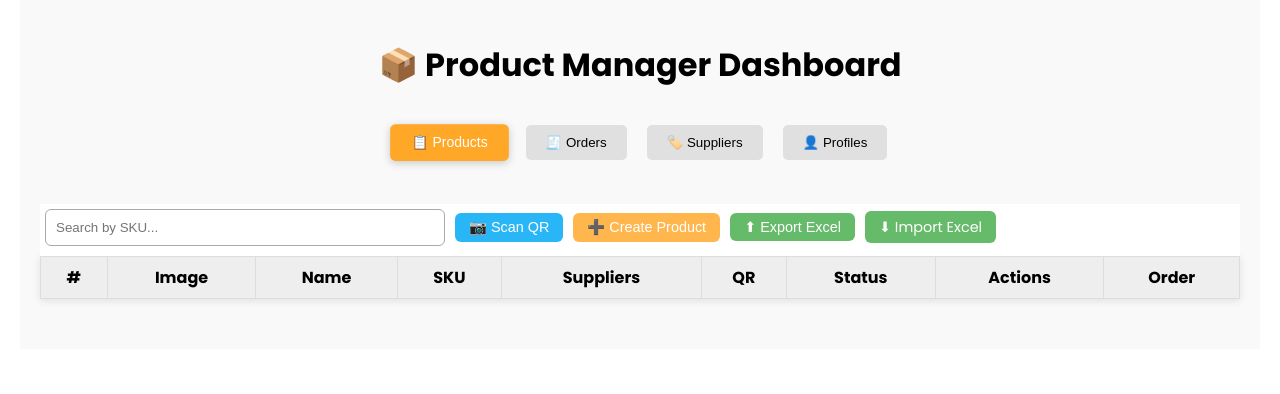
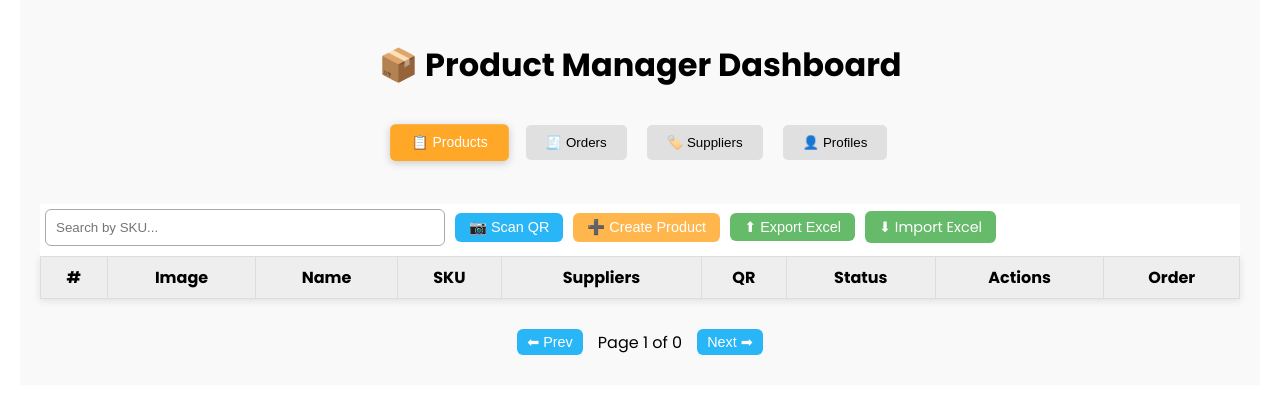
Before and after one commit to nirapadak/fontend_Product_manager_with_LocalStorage, a React (Create React App) app: page / in a window 1280 px wide. Shown: the top 394 px of the page. Built offline with nearby package versions, Linux system fonts and the light colour scheme.

Commit message:
pagination add

```diff
--- a/src/App.js
+++ b/src/App.js
@@ -755,6 +755,19 @@ export default function App() {
   // ============================================================================================
 
 
+  // add pagination add function ====================================
+
+  const [currentPage, setCurrentPage] = useState(1);
+  const itemsPerPage = 50;
+
+  const indexOfLastItem = currentPage * itemsPerPage;
+  const indexOfFirstItem = indexOfLastItem - itemsPerPage;
+  const currentProducts = filtered.slice(indexOfFirstItem, indexOfLastItem);
+
+
+  useEffect(() => {
+    setCurrentPage(1);
+  }, [searchSKU]);
 
 
 
@@ -896,14 +909,10 @@ export default function App() {
                 </tr>
               ) : (
 
-                    filtered.map((p, index) => {
-                      // const supplierData = p.suppliers.map(s => {
-                      //   const found = suppliers.find(sup => sup.id === s.supplierId);
-                      //   return {
-                      //     name: found ? found.name : 'Unknown',
-                      //     price: s.price
-                      //   };
-                      // });
+
+                  currentProducts.map((p, index) => {
+
+
 
                     // const minPrice = Math.min(...supplierData.map(s => s.price));
                     const supplierData = p.suppliers.map(s => {
@@ -912,13 +921,11 @@ export default function App() {
                         name: found ? found.name : 'Unknown',
                         price: parseFloat(s.price)
                       };
-                      });
+                    })
 
                     if (supplierData.length === 0) return <span>No Supplier</span>;
 
                     const minSupplier = supplierData.reduce((min, curr) => curr.price < min.price ? curr : min);
-
-
                     return (
                       <tr key={p.id}>
                         <td><h4>{index + 1}</h4></td>
@@ -1055,12 +1062,202 @@ export default function App() {
                         </td>
 
                       </tr>
-                      );
-                    })
+                    )
+                  }
+
+
+
+  //                   filtered.map((p, index) => {
+  //                     // const supplierData = p.suppliers.map(s => {
+  //                     //   const found = suppliers.find(sup => sup.id === s.supplierId);
+  //                     //   return {
+  //                     //     name: found ? found.name : 'Unknown',
+  //                     //     price: s.price
+  //                     //   };
+  //                     // });
+
+  //                     // const minPrice = Math.min(...supplierData.map(s => s.price));
+  //                     const supplierData = p.suppliers.map(s => {
+  //                       const found = suppliers.find(sup => sup.id === s.supplierId);
+  //                       return {
+  //                         name: found ? found.name : 'Unknown',
+  //                         price: parseFloat(s.price)
+  //                       };
+  //                     });
+
+  //                     if (supplierData.length === 0) return <span>No Supplier</span>;
+
+  //                     const minSupplier = supplierData.reduce((min, curr) => curr.price < min.price ? curr : min);
+
+
+  //                     return (
+  //                       <tr key={p.id}>
+  //                         <td><h4>{index + 1}</h4></td>
+  //                         <td><img src={p.image} alt={p.name} style={{ width: '50px', height: '50px' }} /></td>
+  //                         <td><input value={p.name} onChange={e => handleEditProduct(p.id, { name: e.target.value })} /></td>
+  //                         <td>{p.sku}</td>
+  //                         <td>
+
+  //                           <table className="supplier-inner-table">
+  //                             <tbody>
+  //                               {(() => {
+  //                                 const supplierData = p.suppliers.map(s => {
+  //                                   const found = suppliers.find(sup => sup.id === s.supplierId);
+  //                                   return {
+  //                                     name: found ? found.name : 'Unknown',
+  //                                     price: parseFloat(s.price)
+  //                                   };
+  //                                 });
+
+  //                                 if (supplierData.length === 0) return <tr><td>No Supplier</td></tr>;
+
+  //                                 const minPrice = Math.min(...supplierData.map(s => s.price));
+
+  //                                 return supplierData.map((s, idx) => (
+  //                                   <tr key={idx}>
+  //                                     <td className='supplierTBno'>{idx + 1}</td>
+  //                                     <td className='supplierTBname'>{s.name}</td>
+  //                                     <td style={{
+  //                                       backgroundColor: s.price === minPrice ? 'lightgreen' : 'transparent',
+  //                                       fontWeight: s.price === minPrice ? 'bold' : 'normal',
+  //                                       borderRadius: '4px',
+  //                                       padding: '2px 6px'
+  //                                     }}>
+  //                                       {s.price}/-
+  //                                     </td>
+  //                                   </tr>
+  //                                 ));
+  //                               })()}
+  //                             </tbody>
+  //                           </table>
+  //                         </td>
+
+
+
+  //                         <td style={{ cursor: 'pointer' }}>
+  //                           {/* <QRCodeCanvas
+  //   value={p.sku}
+  //   size={48}
+  //   ref={(el) => { if (el) qrRefs.current[p.sku] = el; }}
+
+  // /> */}
+  //                           {/* <BarcodeGen value={p.sku}/> */}
+  //                           <PrintBarcode value={p.sku} name={p.name} />
+
+  //                           {/* <div style={{ fontSize: '12px' }} onClick={() => {
+  //                 // downloadQRCode(p.sku)
+  //                    setSelectedQrData(p);   // p is product object
+  //                   setQrDownloadCount(1);
+  //                     setQrPopupVisible(true);
+  //               }}> */}
+  //                           {/* <p style={{ fontSize: '9px', padding: '0', margin:'0' }}>{`${p.sku}`}</p> */}
+  //                           {/* <p style={{ fontSize: '12px', padding: '0', margin:'0' }}>{`${p.name}`}</p> */}
+  //                           {/* </div> */}
+
+
+
+  //                           {/* qr code download pupup ==================================================== */}
+  //                           {qrPopupVisible && (
+  //                             <div className="custom-popup-overlay">
+  //                               <div className="custom-popup">
+  //                                 <h3>Download QR Codes</h3>
+  //                                 <p>SKU: {selectedQrData?.sku}</p>
+  //                                 <p>Name: {selectedQrData?.name}</p>
+
+  //                                 <input
+  //                                   type="number"
+  //                                   min="1"
+  //                                   value={qrDownloadCount}
+  //                                   onChange={(e) => setQrDownloadCount(Number(e.target.value))}
+  //                                 />
+
+  //                                 <div className="popup-buttons">
+  //                                   <button onClick={() => {
+  //                                     generateQrPdf(selectedQrData, qrDownloadCount);
+  //                                     setQrPopupVisible(false);
+  //                                   }}>Download</button>
+  //                                   <button onClick={() => setQrPopupVisible(false)}>Cancel</button>
+  //                                 </div>
+  //                               </div>
+  //                             </div>
+  //                           )}
+
+
+  //                         </td>
+  //                         <td>
+  //                           <span className={`order-status ${p.ordered ? 'active' : 'inactive'}`}>
+  //                             {p.ordered ? '❌ Ordered' : '✅ Not Ordered'}
+  //                           </span>
+  //                         </td>
+  //                         <td>
+
+
+  //                           <button
+  //                             className="productUpdateBtn"
+  //                             style={{ fontSize: '16px', padding: '5px 10px', marginLeft: '5px' }}
+  //                             onClick={() => handleProductEditStart(p)}
+  //                           >
+  //                             ✏️ Update
+  //                           </button>
+
+  //                           <button
+  //                             className="productDeleteBtn"
+  //                             style={{ fontSize: '16px', padding: '5px 10px', marginLeft: '5px' }}
+  //                             onClick={() => {
+  //                               if (window.confirm('Are you sure you want to delete this product?')) {
+  //                                 handleDeleteProduct(p.id);
+  //                               }
+  //                             }}
+  //                           >
+  //                             ❌
+  //                           </button>
+
+
+  //                         </td>
+
+  //                         <td>
+  //                           <button
+  //                             className="productOrderBtn"
+  //                             style={{ fontSize: '18px', padding: '6px 12px' }}
+  //                             onClick={() => handleOrder(p.id)}
+  //                           >
+  //                             🚚 Order
+  //                           </button>
+  //                         </td>
+
+  //                       </tr>
+  //                     );
+  //                   }
+                    )
 
               )}
             </tbody>
           </table>
+
+
+          {/* pagination add ===================================================== */}
+
+          <div className="pagination-controls">
+            <button
+              className='btn'
+              onClick={() => setCurrentPage(prev => Math.max(prev - 1, 1))} disabled={currentPage === 1}>
+              ⬅ Prev
+            </button>
+
+            <span style={{ margin: '0 10px' }}>
+              Page {currentPage} of {Math.ceil(filtered.length / itemsPerPage)}
+            </span>
+
+            <button
+              className='btn'
+              onClick={() => setCurrentPage(prev => (prev < Math.ceil(filtered.length / itemsPerPage) ? prev + 1 : prev))}
+              disabled={currentPage === Math.ceil(filtered.length / itemsPerPage)}
+            >
+              Next ➡
+            </button>
+          </div>
+
+
         </>
       )}
 
--- a/src/css/ProductDashboard.css
+++ b/src/css/ProductDashboard.css
@@ -1,3 +1,19 @@
+/* pagination add css */
+
+.pagination-controls {
+  display: flex;
+  justify-content: center;
+  align-items: center;
+  margin: 10px 0;
+}
+
+.pagination-controls button {
+  padding: 5px 10px;
+  margin: 0 5px;
+}
+
+
+
 /* QR code popup open ==================== */
 
 .custom-popup-overlay {
```
Lines whose indentation alone changed are shown as unchanged.
